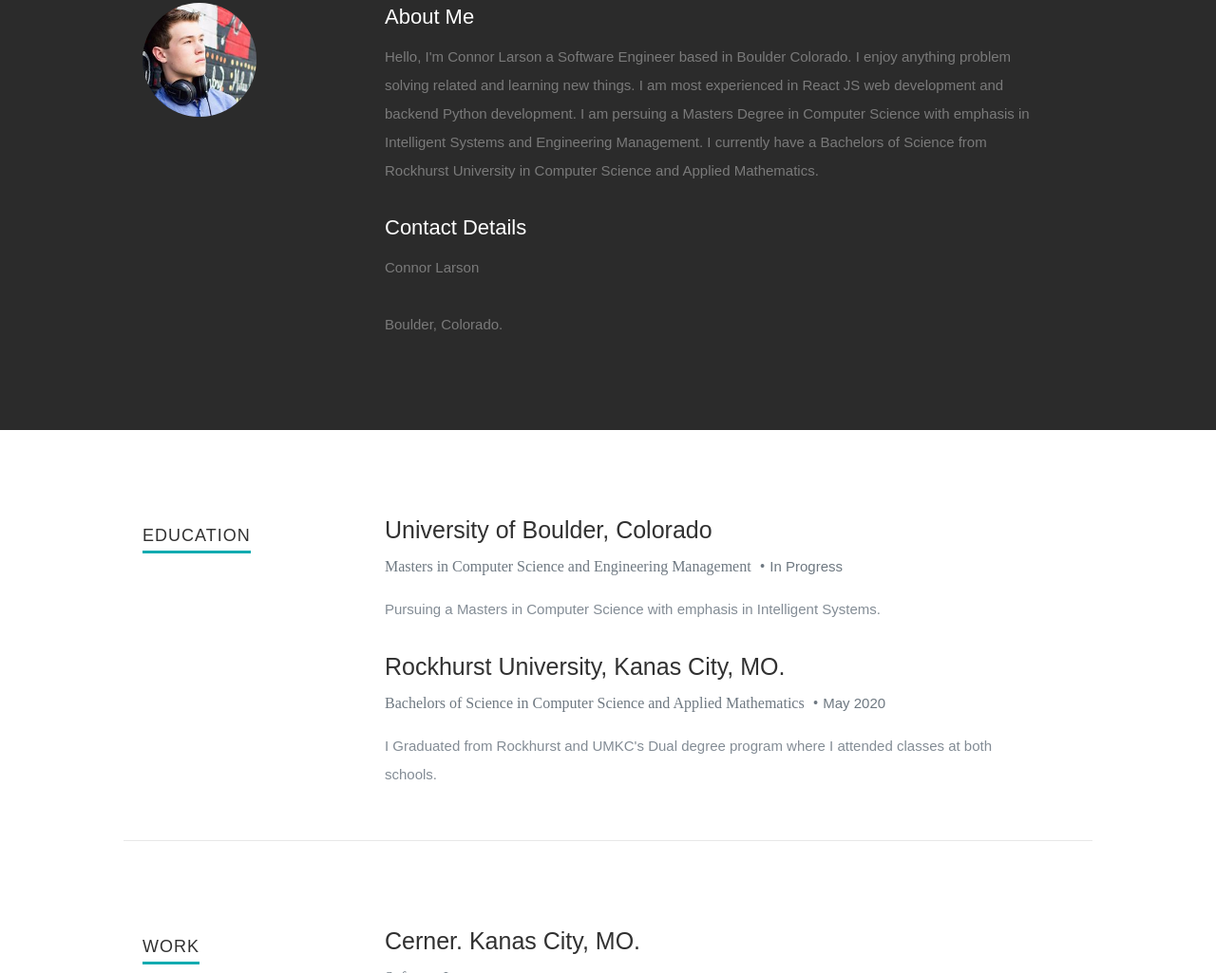
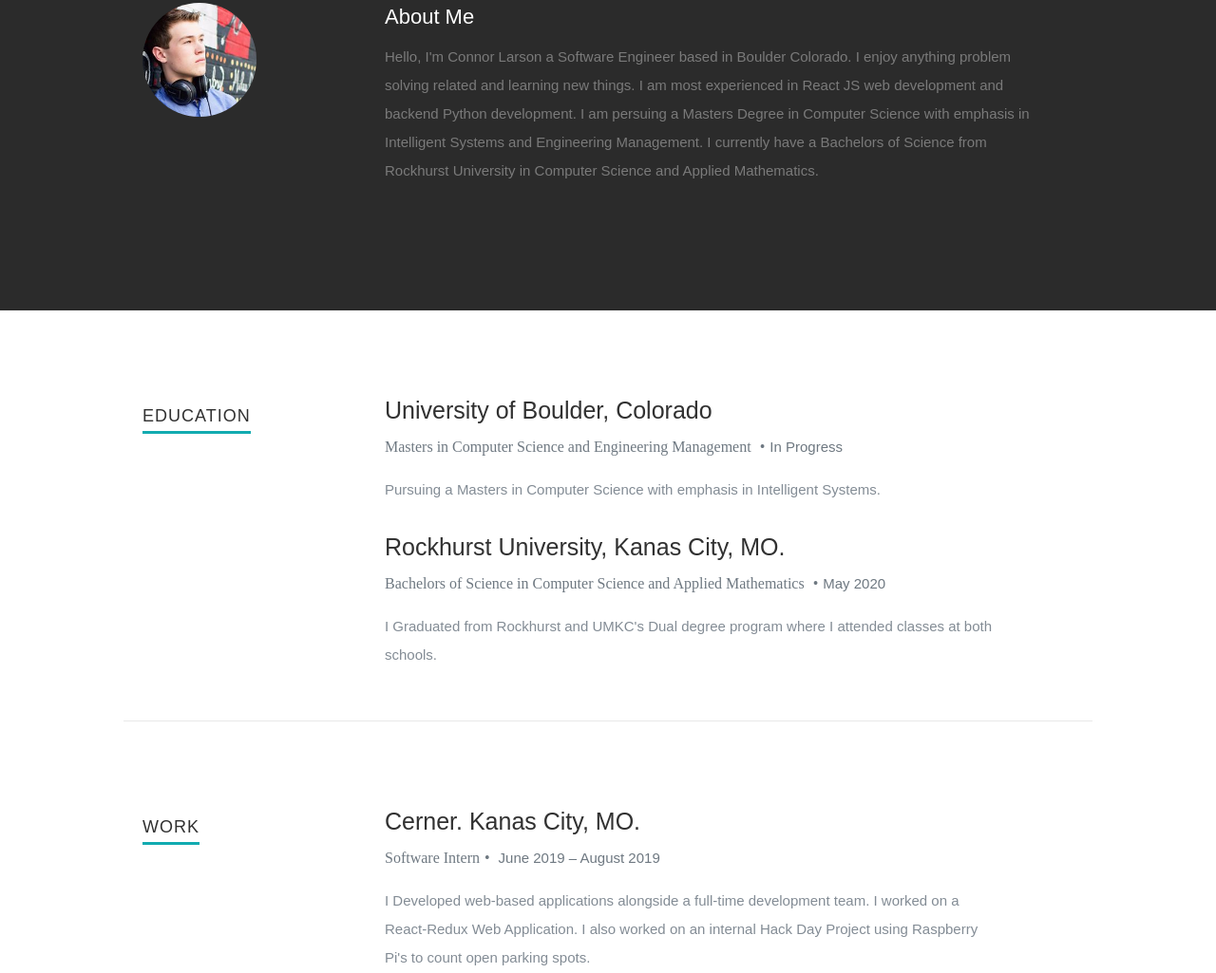
Before and after one commit to clarson1229/connorLarson, a Gatsby site: page / in a window 1280 px wide. Shown: the part 893-1918 px from the top of the page at 95% size. Built offline with nearby package versions, Linux system fonts and the light colour scheme; Gatsby itself is replaced by a stand-in of ours.

Commit message:
updated contact

```diff
--- a/src/Components/About.js
+++ b/src/Components/About.js
@@ -36,7 +36,7 @@ const About = () => {
             <p>{bio}</p>
             <div className="row">
                <div className="columns contact-details">
-                  <h2>Contact Details</h2>
+                  {/* <h2>Contact Details</h2>
                   <p className="address">
 						   <span>Connor Larson </span><br />
 						   <span><br />
@@ -44,7 +44,7 @@ const About = () => {
                    </span><br />
 						   <span></span>
                      <span></span>
-					   </p>
+					   </p> */}
                </div>
                <div className="columns download">
                   <p>
```
